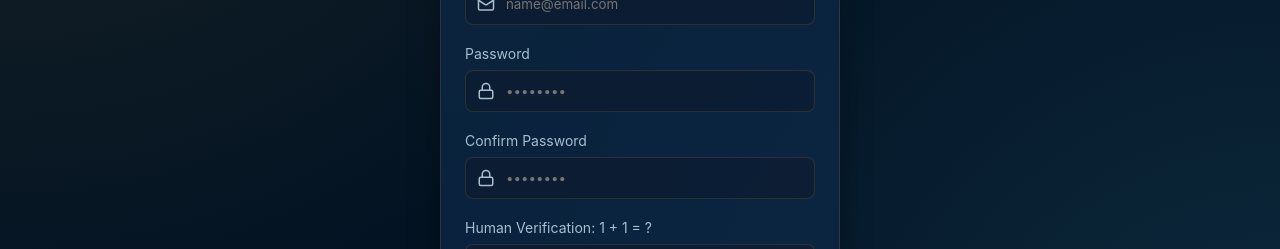
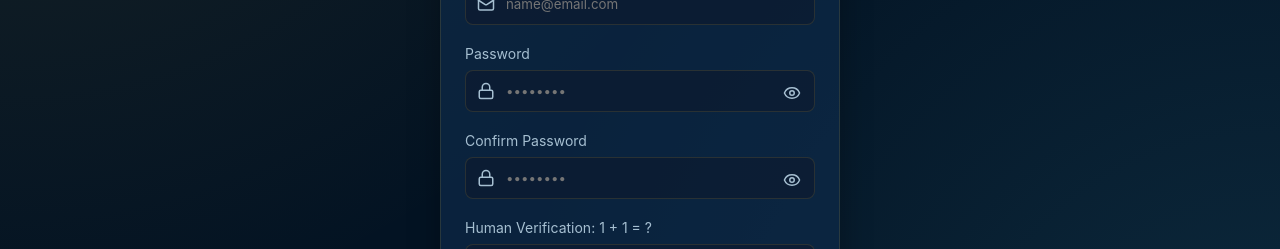
Before and after one commit to lixinletterbox/cost-sharing, a React (Vite) app: page /auth in a window 1280 px wide. Both pictures are taken after a click on the button "Sign Up". Shown: the part 444-693 px from the top of the page. Built offline with nearby package versions, Linux system fonts and the light colour scheme; no server answers.

Commit message:
add show/hide password

```diff
--- a/src/pages/Auth.tsx
+++ b/src/pages/Auth.tsx
@@ -3,7 +3,7 @@
 import { useNavigate } from 'react-router-dom';
 import { useLanguage } from '../context/LanguageContext';
 import { motion, AnimatePresence } from 'framer-motion';
-import { LogIn, UserPlus, Mail, Lock, User as UserIcon } from 'lucide-react';
+import { LogIn, UserPlus, Mail, Lock, User as UserIcon, Eye, EyeOff } from 'lucide-react';
 
 export default function Auth() {
   const [isLogin, setIsLogin] = useState(true);
@@ -18,6 +18,8 @@
   const [error, setError] = useState<string | null>(null);
   const [success, setSuccess] = useState<string | null>(null);
   const [forgotPasswordMode, setForgotPasswordMode] = useState(false);
+  const [showPassword, setShowPassword] = useState(false);
+  const [showConfirmPassword, setShowConfirmPassword] = useState(false);
 
   const navigate = useNavigate();
   const { t } = useLanguage();
@@ -149,6 +151,7 @@
           <AnimatePresence mode="wait">
             {!isLogin && !forgotPasswordMode && (
               <motion.div
+                key="fullName"
                 initial={{ height: 0, opacity: 0 }}
                 animate={{ height: 'auto', opacity: 1 }}
                 exit={{ height: 0, opacity: 0 }}
@@ -190,6 +193,7 @@
           <AnimatePresence>
             {!forgotPasswordMode && (
               <motion.div
+                key="password"
                 initial={{ height: 0, opacity: 0 }}
                 animate={{ height: 'auto', opacity: 1 }}
                 exit={{ height: 0, opacity: 0 }}
@@ -214,14 +218,34 @@
                 <div style={{ position: 'relative', marginTop: '0.5rem' }}>
                   <Lock size={18} style={{ position: 'absolute', left: '12px', top: '12px', color: 'var(--text-dim)' }} />
                   <input
-                    type="password"
+                    type={showPassword ? 'text' : 'password'}
                     className="input-field"
-                    style={{ paddingLeft: '2.5rem' }}
+                    style={{ paddingLeft: '2.5rem', paddingRight: '2.5rem' }}
                     placeholder="••••••••"
                     required={!forgotPasswordMode}
                     value={password}
                     onChange={(e) => setPassword(e.target.value)}
                   />
+                  <button
+                    type="button"
+                    onClick={() => setShowPassword(!showPassword)}
+                    style={{
+                      position: 'absolute',
+                      right: '10px',
+                      top: '10px',
+                      background: 'none',
+                      border: 'none',
+                      color: 'var(--text-dim)',
+                      cursor: 'pointer',
+                      display: 'flex',
+                      alignItems: 'center',
+                      justifyContent: 'center',
+                      padding: '4px',
+                      zIndex: 10
+                    }}
+                  >
+                    {showPassword ? <EyeOff size={18} /> : <Eye size={18} />}
+                  </button>
                 </div>
               </motion.div>
             )}
@@ -230,6 +254,7 @@
           <AnimatePresence>
             {!isLogin && !forgotPasswordMode && (
               <motion.div
+                key="confirmPassword"
                 initial={{ height: 0, opacity: 0 }}
                 animate={{ height: 'auto', opacity: 1 }}
                 exit={{ height: 0, opacity: 0 }}
@@ -239,14 +264,34 @@
                 <div style={{ position: 'relative' }}>
                   <Lock size={18} style={{ position: 'absolute', left: '12px', top: '12px', color: 'var(--text-dim)' }} />
                   <input
-                    type="password"
+                    type={showConfirmPassword ? 'text' : 'password'}
                     className="input-field"
-                    style={{ paddingLeft: '2.5rem' }}
+                    style={{ paddingLeft: '2.5rem', paddingRight: '2.5rem' }}
                     placeholder="••••••••"
                     required={!isLogin}
                     value={confirmPassword}
                     onChange={(e) => setConfirmPassword(e.target.value)}
                   />
+                  <button
+                    type="button"
+                    onClick={() => setShowConfirmPassword(!showConfirmPassword)}
+                    style={{
+                      position: 'absolute',
+                      right: '10px',
+                      top: '10px',
+                      background: 'none',
+                      border: 'none',
+                      color: 'var(--text-dim)',
+                      cursor: 'pointer',
+                      display: 'flex',
+                      alignItems: 'center',
+                      justifyContent: 'center',
+                      padding: '4px',
+                      zIndex: 10
+                    }}
+                  >
+                    {showConfirmPassword ? <EyeOff size={18} /> : <Eye size={18} />}
+                  </button>
                 </div>
               </motion.div>
             )}
--- a/src/pages/Profile.tsx
+++ b/src/pages/Profile.tsx
@@ -2,7 +2,7 @@
 import { supabase } from '../lib/supabase';
 import { useAuth } from '../context/AuthContext';
 import { useLanguage } from '../context/LanguageContext';
-import { Lock, User as UserIcon } from 'lucide-react';
+import { Lock, User as UserIcon, Eye, EyeOff } from 'lucide-react';
 
 export default function Profile() {
   const { user, profile } = useAuth();
@@ -13,6 +13,8 @@
   const [loading, setLoading] = useState(false);
   const [error, setError] = useState<string | null>(null);
   const [success, setSuccess] = useState<string | null>(null);
+  const [showPassword, setShowPassword] = useState(false);
+  const [showConfirmPassword, setShowConfirmPassword] = useState(false);
 
   const isPasswordStrong = (pwd: string) => {
     const minLength = 8;
@@ -82,28 +84,68 @@
         </h3>
 
         <form onSubmit={handleUpdatePassword} style={{ display: 'flex', flexDirection: 'column', gap: '1.25rem' }}>
-          <div className="input-group" style={{ marginBottom: 0 }}>
+          <div className="input-group" style={{ marginBottom: 0, position: 'relative' }}>
             <label className="input-label">{t('newPassword')}</label>
             <input
-              type="password"
+              type={showPassword ? 'text' : 'password'}
               className="input-field"
+              style={{ paddingRight: '2.5rem' }}
               placeholder="••••••••"
               required
               value={password}
               onChange={(e) => setPassword(e.target.value)}
             />
+            <button
+              type="button"
+              onClick={() => setShowPassword(!showPassword)}
+              style={{
+                position: 'absolute',
+                right: '10px',
+                top: '32px',
+                background: 'none',
+                border: 'none',
+                color: 'var(--text-dim)',
+                cursor: 'pointer',
+                display: 'flex',
+                alignItems: 'center',
+                justifyContent: 'center',
+                padding: '4px'
+              }}
+            >
+              {showPassword ? <EyeOff size={18} /> : <Eye size={18} />}
+            </button>
           </div>
 
-          <div className="input-group" style={{ marginBottom: 0 }}>
+          <div className="input-group" style={{ marginBottom: 0, position: 'relative' }}>
             <label className="input-label">{t('confirmNewPassword')}</label>
             <input
-              type="password"
+              type={showConfirmPassword ? 'text' : 'password'}
               className="input-field"
+              style={{ paddingRight: '2.5rem' }}
               placeholder="••••••••"
               required
               value={confirmPassword}
               onChange={(e) => setConfirmPassword(e.target.value)}
             />
+            <button
+              type="button"
+              onClick={() => setShowConfirmPassword(!showConfirmPassword)}
+              style={{
+                position: 'absolute',
+                right: '10px',
+                top: '32px',
+                background: 'none',
+                border: 'none',
+                color: 'var(--text-dim)',
+                cursor: 'pointer',
+                display: 'flex',
+                alignItems: 'center',
+                justifyContent: 'center',
+                padding: '4px'
+              }}
+            >
+              {showConfirmPassword ? <EyeOff size={18} /> : <Eye size={18} />}
+            </button>
           </div>
 
           {error && <p style={{ color: 'var(--accent)', fontSize: '0.875rem' }}>{error}</p>}
--- a/src/pages/ResetPassword.tsx
+++ b/src/pages/ResetPassword.tsx
@@ -2,7 +2,7 @@
 import { supabase } from '../lib/supabase';
 import { useLanguage } from '../context/LanguageContext';
 import { useNavigate } from 'react-router-dom';
-import { Lock, CheckCircle } from 'lucide-react';
+import { Lock, CheckCircle, Eye, EyeOff } from 'lucide-react';
 
 export default function ResetPassword() {
   const { t } = useLanguage();
@@ -14,6 +14,8 @@
   const [success, setSuccess] = useState(false);
   const [sessionReady, setSessionReady] = useState(false);
   const [checking, setChecking] = useState(true);
+  const [showPassword, setShowPassword] = useState(false);
+  const [showConfirmPassword, setShowConfirmPassword] = useState(false);
 
   const isPasswordStrong = (pwd: string) => {
     const minLength = 8;
@@ -133,14 +135,33 @@
             <div style={{ position: 'relative' }}>
               <Lock size={18} style={{ position: 'absolute', left: '12px', top: '12px', color: 'var(--text-dim)' }} />
                 <input
-                type="password"
+                  type={showPassword ? 'text' : 'password'}
                   className="input-field"
-                style={{ paddingLeft: '2.5rem' }}
+                  style={{ paddingLeft: '2.5rem', paddingRight: '2.5rem' }}
                   placeholder="••••••••"
                   required
                   value={password}
                   onChange={(e) => setPassword(e.target.value)}
                 />
+                <button
+                  type="button"
+                  onClick={() => setShowPassword(!showPassword)}
+                  style={{
+                    position: 'absolute',
+                    right: '10px',
+                    top: '10px',
+                    background: 'none',
+                    border: 'none',
+                    color: 'var(--text-dim)',
+                    cursor: 'pointer',
+                    display: 'flex',
+                    alignItems: 'center',
+                    justifyContent: 'center',
+                    padding: '4px'
+                  }}
+                >
+                  {showPassword ? <EyeOff size={18} /> : <Eye size={18} />}
+                </button>
             </div>
           </div>
 
@@ -149,14 +170,33 @@
             <div style={{ position: 'relative' }}>
               <Lock size={18} style={{ position: 'absolute', left: '12px', top: '12px', color: 'var(--text-dim)' }} />
                 <input
-                type="password"
+                  type={showConfirmPassword ? 'text' : 'password'}
                   className="input-field"
-                style={{ paddingLeft: '2.5rem' }}
+                  style={{ paddingLeft: '2.5rem', paddingRight: '2.5rem' }}
                   placeholder="••••••••"
                   required
                   value={confirmPassword}
                   onChange={(e) => setConfirmPassword(e.target.value)}
                 />
+                <button
+                  type="button"
+                  onClick={() => setShowConfirmPassword(!showConfirmPassword)}
+                  style={{
+                    position: 'absolute',
+                    right: '10px',
+                    top: '10px',
+                    background: 'none',
+                    border: 'none',
+                    color: 'var(--text-dim)',
+                    cursor: 'pointer',
+                    display: 'flex',
+                    alignItems: 'center',
+                    justifyContent: 'center',
+                    padding: '4px'
+                  }}
+                >
+                  {showConfirmPassword ? <EyeOff size={18} /> : <Eye size={18} />}
+                </button>
             </div>
           </div>
 
```
Lines whose indentation alone changed are shown as unchanged.
